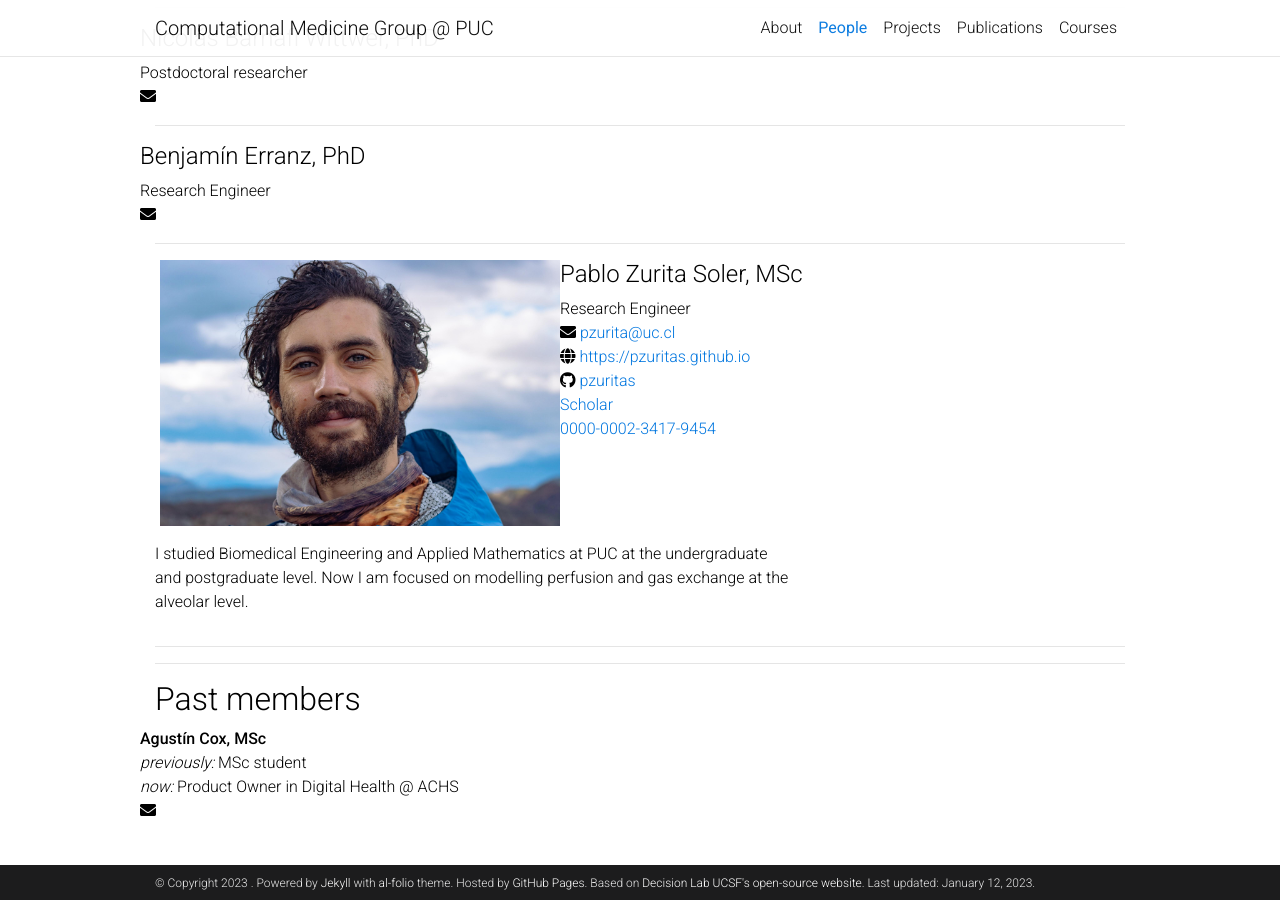
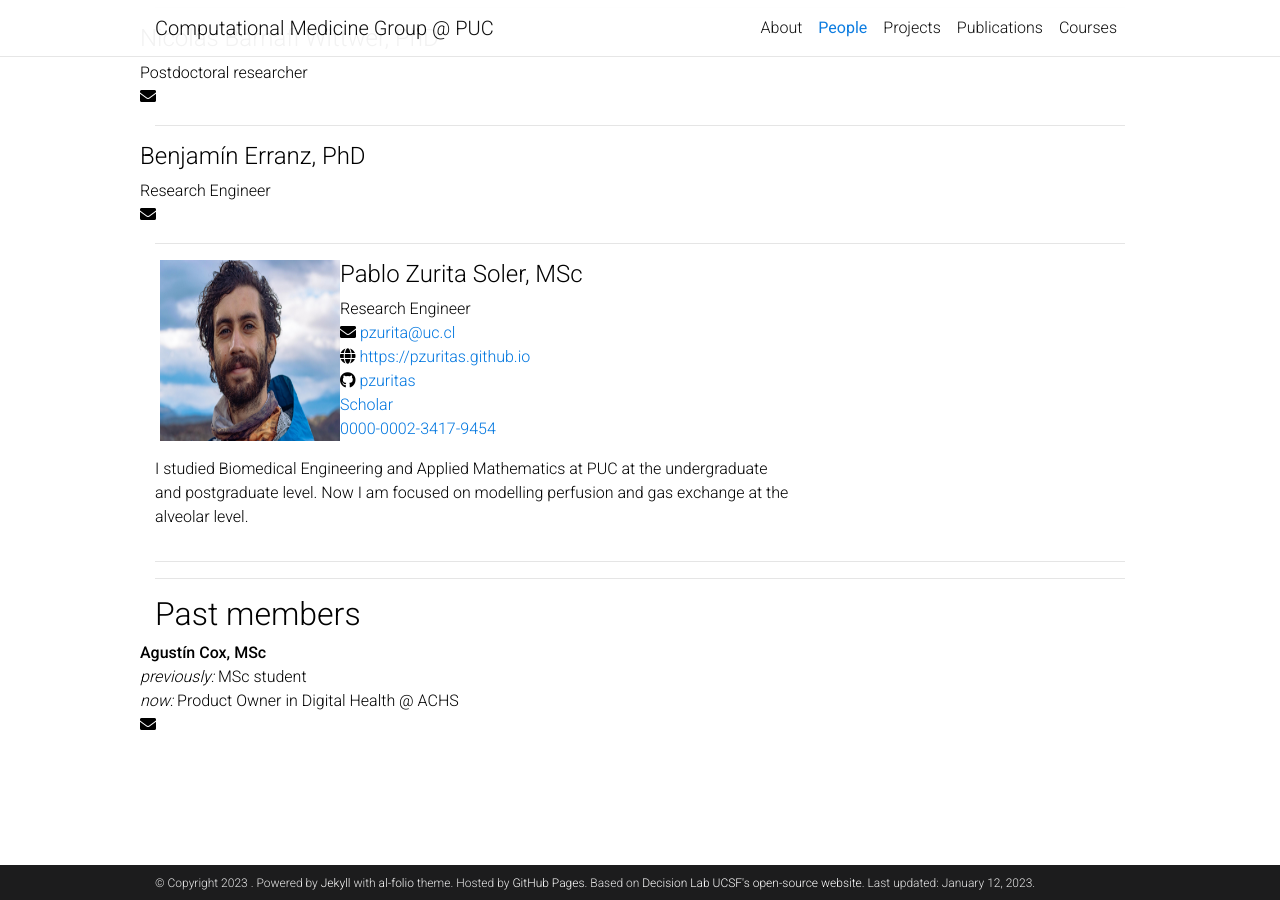
Before and after one commit to comp-medicine-uc/comp-medicine-uc.github.io, a Jekyll site: the page built from _pages/people.md, in a window 1280 px wide and 900 px high, scrolled down 1220 px. Built offline with Jekyll 4.4.1, drawn with Linux system fonts in a browser that asks for light colours; comment, search, counter and statistics services are not loaded; a style sheet for code colours, icons or effects is not loaded.

Commit message:
Changed pictures

```diff
--- a/_pages/people.md
+++ b/_pages/people.md
@@ -9,7 +9,7 @@
 {% for person in site.data.members %}
 <!-- The paddingtop and margin-top edits allow anchors to link properly. -->
 <div id = "{{person.name}}" class="row" style="padding-top: 60px; margin-top: -60px;">
-    {% if person.image %}<img style="float: right; width: 42%; padding-left: 20px;" src="{{ person.image | prepend: '/assets/img/' | prepend: site.baseurl | prepend: site.url }}" alt="photo of {{person.name}}">{% endif %}
+    {% if person.image %}<img style="float: right; width: 20%; padding-left: 20px;" src="{{ person.image | prepend: '/assets/img/' | prepend: site.baseurl | prepend: site.url }}" alt="photo of {{person.name}}">{% endif %}
     <div>
         <h4>{{person.name}}{% if person.degrees %}, {{person.degrees}} {% endif %}</h4>
         {{person.position}} <br>
```
